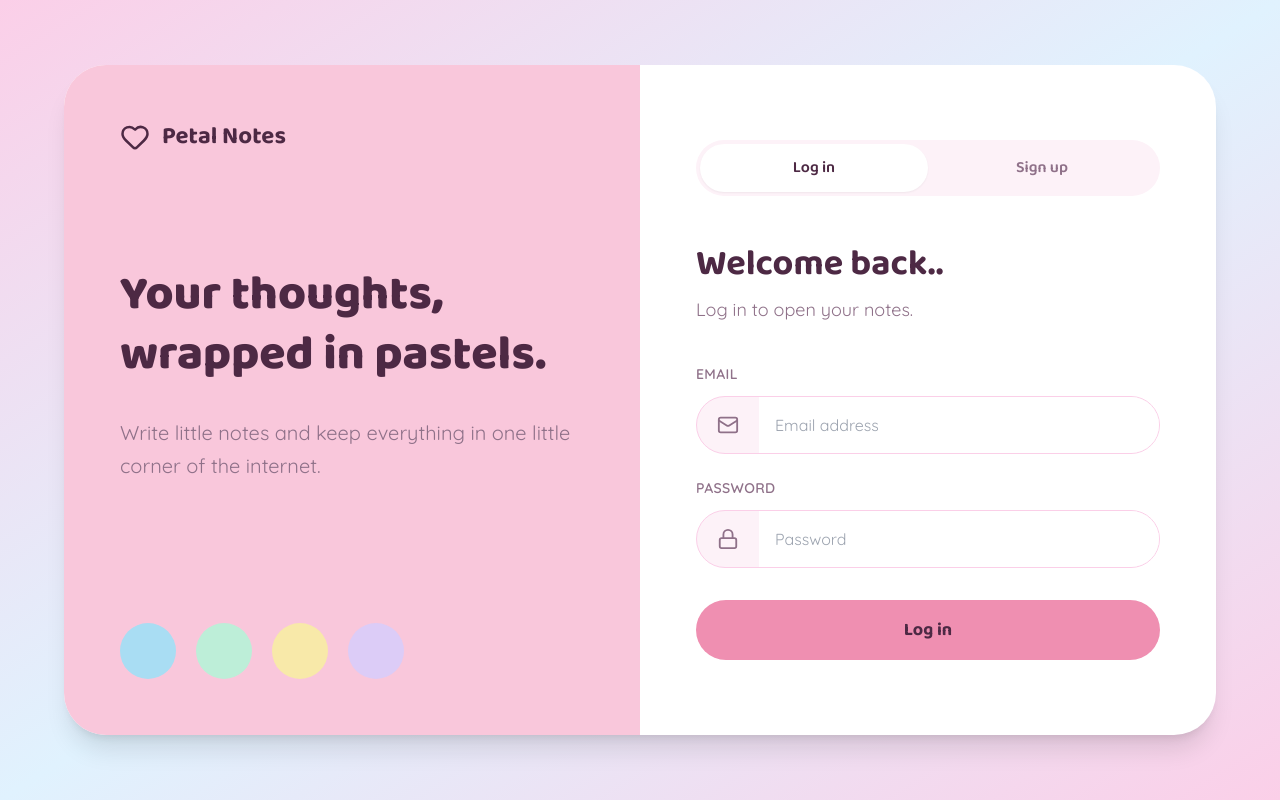
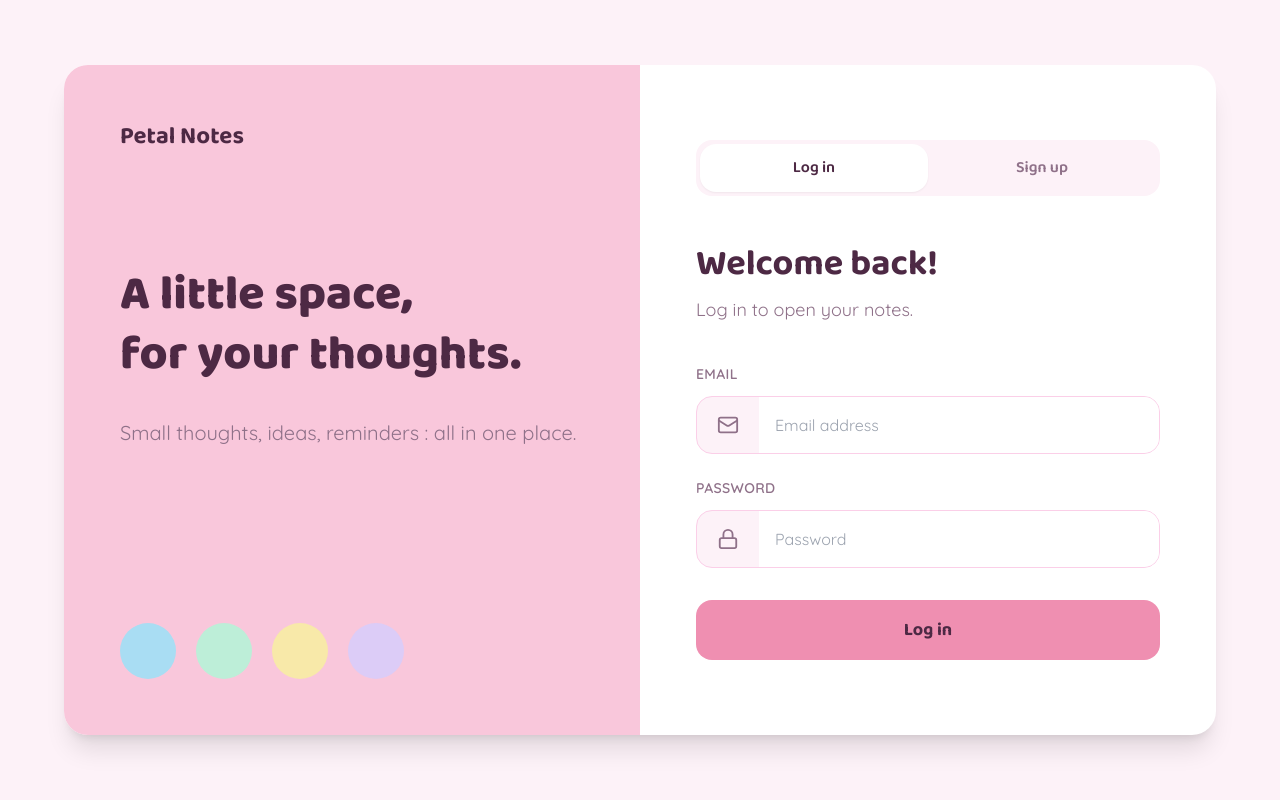
Before and after one commit to raheenzia/cohort-9-mern-13791-raheen, a React (Create React App) app in the folder frontend/: page / in a window 1280 px wide. Built offline with nearby package versions, Linux system fonts and the light colour scheme; no server answers.

Commit message:
feat: connect login and refine ui

```diff
--- a/frontend/src/pages/Login.jsx
+++ b/frontend/src/pages/Login.jsx
@@ -1,16 +1,59 @@
-import { Heart, Mail, Lock } from "lucide-react";
+import { Mail, Lock } from "lucide-react";
+import { useState } from "react";
+import { useNavigate } from "react-router-dom";
+
+const API_URL = process.env.REACT_APP_API_URL;
 
 function Login() {
+  const navigate = useNavigate();
+
+    const [email, setEmail] = useState("");
+    const [password, setPassword] = useState("");
+    const [error, setError] = useState("");
+    const [loading, setLoading] = useState(false);
+
+    const handleLogin = async (e) => {
+        e.preventDefault();
+
+        setError("");
+        setLoading(true);
+
+        try {
+            const response = await fetch(`${API_URL}/api/auth/login`, {
+                method: "POST",
+                headers: {
+                    "Content-Type": "application/json",
+                },
+                body: JSON.stringify({
+                    email,
+                    password,
+                }),
+            });
+
+            const data = await response.json().catch(() => ({}));
+
+            if (!response.ok) {
+                throw new Error(data.message || "Failed to login");
+            }
+
+            localStorage.setItem("token", data.token);
+
+            navigate("/dashboard");
+        } catch (error) {
+            setError(error.message);
+        } finally {
+            setLoading(false);
+        }
+    };
   return (
-    <div className="min-h-screen bg-gradient-to-br from-pink-200 via-sky-100 to-pink-200 flex items-center justify-center p-6">
+    <div className="min-h-screen bg-pink-50 flex items-center justify-center p-6">
 
-      <div className="w-full max-w-6xl min-h-[670px] bg-white rounded-[42px] overflow-hidden shadow-xl flex flex-col md:flex-row">
+      <div className="w-full max-w-6xl min-h-[670px] bg-white rounded-3xl overflow-hidden shadow-xl flex flex-col md:flex-row">
 
         {/* leftt */}
         <div className="w-full md:w-1/2 bg-pastel-pink p-8 md:p-14 flex flex-col">
 
           <div className="flex items-center gap-3 text-pastel-text">
-            <Heart size={30} />
             <span className="text-2xl font-display font-bold">
               Petal Notes
             </span>
@@ -18,13 +61,13 @@ function Login() {
 
           <div className="mt-28 max-w-lg">
             <h1 className="font-display text-5xl font-extrabold leading-tight text-pastel-text">
-              Your thoughts,
+              A little space,
               <br />
-              wrapped in pastels.
+              for your thoughts.
             </h1>
 
             <p className="mt-8 text-xl leading-relaxed text-pastel-muted">
-              Write little notes and keep everything in one little corner of the internet.
+              Small thoughts, ideas, reminders : all in one place.
             </p>
           </div>
 
@@ -41,8 +84,8 @@ function Login() {
         {/* right*/}
         <div className="w-full md:w-1/2 mt-8 md:mt-0 p-8 md:p-14 flex flex-col justify-center">
 
-          <div className="flex bg-pink-50 rounded-full p-1 mb-12">
-            <button className="w-1/2 py-3 rounded-full bg-white text-pastel-text font-display font-semibold shadow-sm">
+          <div className="flex bg-pink-50 rounded-2xl p-1 mb-12">
+            <button className="w-1/2 py-3 rounded-2xl bg-white text-pastel-text font-display font-semibold shadow-sm">
               Log in
             </button>
 
@@ -54,7 +97,7 @@ function Login() {
 
           <div className="mb-10">
             <h2 className="font-display text-4xl font-bold text-pastel-text">
-              Welcome back..
+              Welcome back!
             </h2>
 
             <p className="mt-3 text-lg text-pastel-muted">
@@ -62,13 +105,13 @@ function Login() {
             </p>
           </div>
 
-
+          <form onSubmit={handleLogin}>
             <div className="mb-6">
               <label htmlFor="email" className="block mb-3 text-sm font-semibold tracking-wide text-pastel-muted">
                 EMAIL
               </label>
 
-            <div className="flex items-center border border-pink-200 bg-pink-50 rounded-full overflow-hidden">
+              <div className="flex items-center border border-pink-200 bg-pink-50 rounded-2xl overflow-hidden">
                 <div className="px-5">
                   <Mail size={22} className="text-pastel-muted" />
                 </div>
@@ -76,6 +119,7 @@ function Login() {
                 <input
                   id="email"
                   type="email"
+                  onChange={(e) => setEmail(e.target.value)}
                   placeholder="Email address"
                   className="w-full px-4 py-4 outline-none focus-visible:ring-2 focus-visible:ring-pastel-button text-pastel-text"
                 />
@@ -88,7 +132,7 @@ function Login() {
                 PASSWORD
               </label>
 
-            <div htmlFor="password" className="flex items-center border border-pink-200 bg-pink-50 rounded-full overflow-hidden">
+              <div htmlFor="password" className="flex items-center border border-pink-200 bg-pink-50 rounded-2xl overflow-hidden">
                 <div className="px-5">
                   <Lock size={22} className="text-pastel-muted" />
                 </div>
@@ -96,17 +140,30 @@ function Login() {
                 <input
                   id="password"
                   type="password"
+                  onChange={(e) => setPassword(e.target.value)}
                   placeholder="Password"
                   className="w-full px-4 py-4 outline-none focus-visible:ring-2 focus-visible:ring-pastel-button text-pastel-text"
                 />
               </div>
             </div>
 
+            {error && (
+                <p
+                    role="alert"
+                    className="mb-6 text-sm text-red-500"
+                >
+                    {error}
+                </p>
+            )}
 
-          <button className="w-full bg-pastel-button hover:brightness-95 transition py-4 rounded-full text-pastel-text font-display text-lg font-bold flex items-center justify-center gap-2">
-            Log in
+            <button
+                type="submit"
+                disabled={loading}
+                className="w-full bg-pastel-button hover:brightness-95 transition py-4 rounded-2xl text-pastel-text font-display text-lg font-bold flex items-center justify-center gap-2 disabled:opacity-60"
+            >
+                {loading ? "Logging in..." : "Log in"}
             </button>
-
+          </form>
         </div>
 
       </div>
```
Lines whose indentation alone changed are shown as unchanged.
